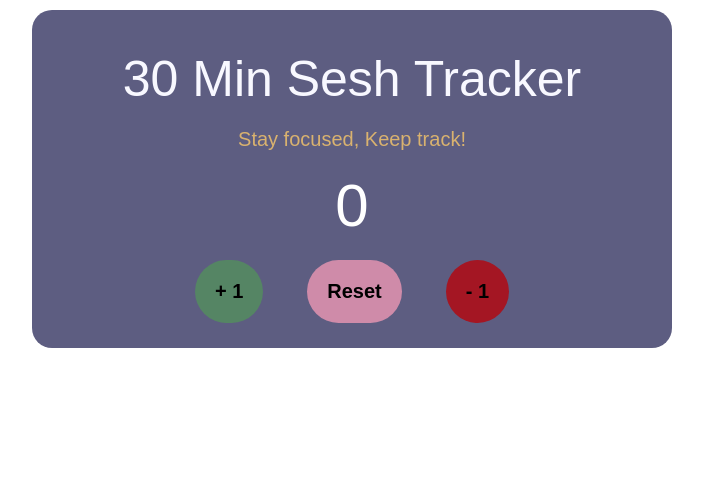
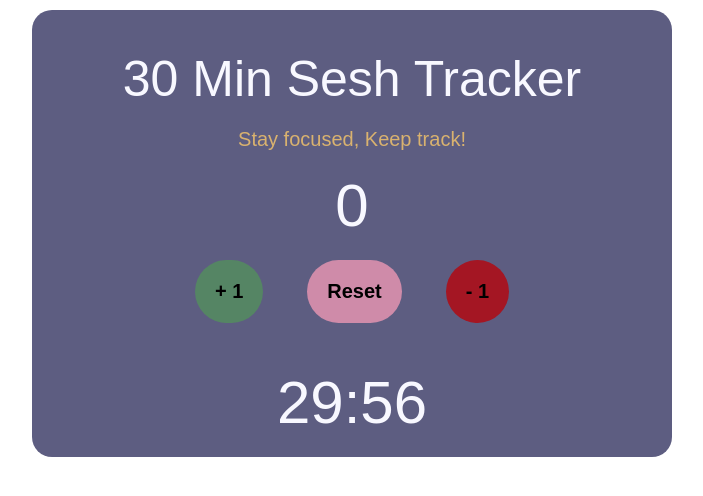
Before and after one commit to beanguap/30Min-Sesh-Tracker, a plain HTML site: page CodingTracker.html in a window 1280 px wide. Shown: the whole page, without its empty margins (288-991 px from the left). Drawn offline with Linux system fonts and the light colour scheme.

Commit message:
added countdown

```diff
--- a/CodingTracker.html
+++ b/CodingTracker.html
@@ -16,8 +16,10 @@
                 <button id="plusBtn">+ 1</button>
                 <button id="resetBtn">Reset</button>
                 <button id="subBtn">- 1</button>
+                <p id="countdown">30:00</p>
             </div>
         </div>
         <script src="index.js"></script>
+        <script src="countdown.js"></script>
     </body>
 </html>
--- /dev/null
+++ b/countdown.js
@@ -0,0 +1,16 @@
+const startingMinutes = 30;
+let time = startingMinutes * 60;
+
+setInterval(updateCountdown, 1000);
+
+const countdownEl = document.getElementById('countdown')
+
+function updateCountdown() {
+    const minutes = Math.floor(time / 60);
+    let seconds = time % 60;
+
+    seconds = seconds < 10 ? '0' + seconds : seconds;
+
+    countdownEl.innerHTML = `${minutes}:${seconds}`;
+    time--;
+}
--- a/styles.css
+++ b/styles.css
@@ -41,6 +41,14 @@ p {
     color: #d9b26f;
 }
 
+#countdown {
+    font-family: "Montserrat", sans-serif;
+    font-weight: 500;
+    text-align: center;
+    font-size: 60px;
+    padding: 20px;
+    color: #F8F8FF;;
+}
 
 
 #counter {
@@ -49,7 +57,7 @@ p {
     text-align: center;
     font-size: 60px;
     padding: 20px;
-    color: white;
+    color: #F8F8FF;;
 }
 
 button {
```
Also changed, not shown: index.js (line endings or trailing spaces).
